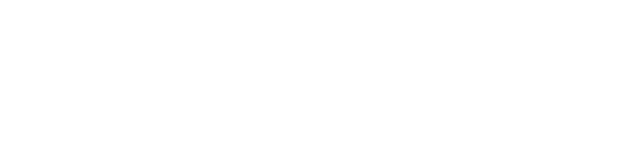
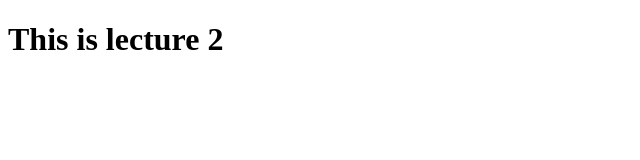
Before and after one commit to kri-pa/coursera-test, a plain HTML site: page Lecture2/index.html in a window 1280 px wide. Shown: the whole page, without its empty margins (0-640 px from the left). Drawn offline with Linux system fonts and the light colour scheme.

Commit message:
modified Lecture2 html

```diff
--- a/Lecture2/index.html
+++ b/Lecture2/index.html
@@ -5,6 +5,6 @@
     <title></title>
   </head>
   <body>
-
+<h1>This is lecture 2</h1>
   </body>
 </html>
```
